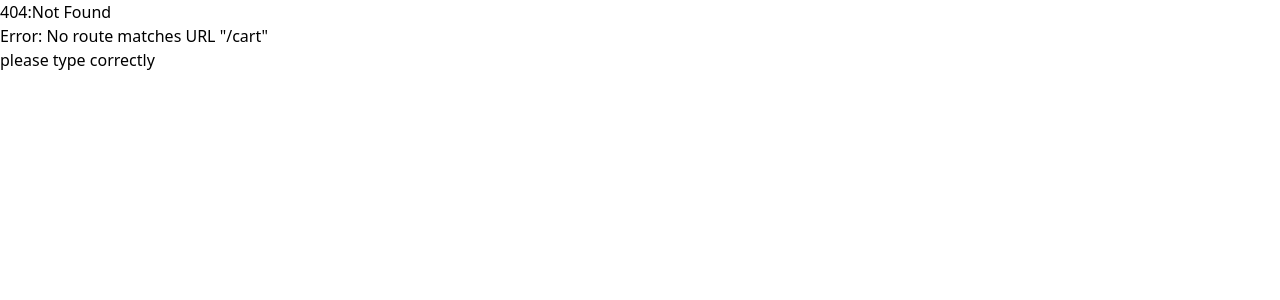
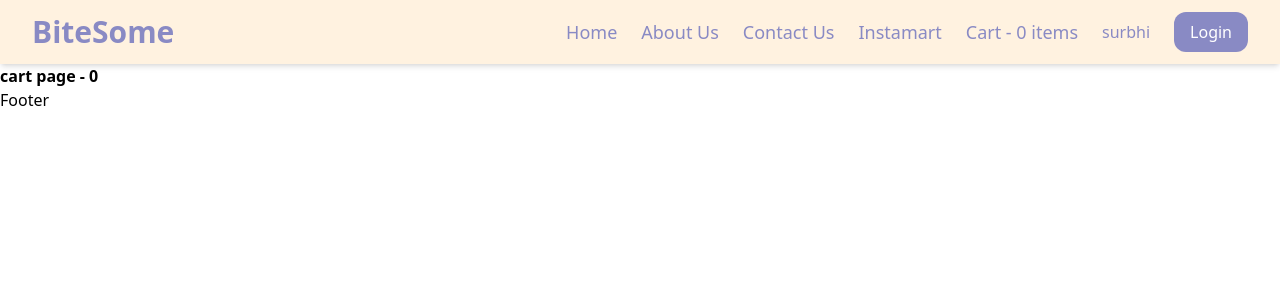
Before and after one commit to its-surbhi02/react-project, a React (Vite) app: page /cart in a window 1280 px wide. Before the commit this address had no page. Shown: the top 300 px of the page. Built offline with nearby package versions, Linux system fonts and the light colour scheme.

Commit message:
UI Updated

```diff
--- a/src/App.js
+++ b/src/App.js
@@ -13,6 +13,7 @@ import Instamart from "./components/Instamart";
 import userContext from "./utils/userContext";
 import { Provider } from "react-redux";
 import store from "./utils/store";
+import Cart from "./components/Cart";
 
 const About = lazy(() => import("./components/About"));
 
@@ -73,6 +74,10 @@ const appRouter = createBrowserRouter([
         path: "/instamart",
         element: <Instamart />,
       },
+      {
+        path: "/cart",
+        element: <Cart />,
+      },
     ],
   },
 ]);
--- /dev/null
+++ b/src/components/Cart.js
@@ -0,0 +1,15 @@
+import { useSelector } from "react-redux";
+
+const Cart = () => {
+
+    const cartItems = useSelector(store => store.cart.items)
+
+
+  return (
+    <>
+      <h1 className="font-bold ">cart page - {cartItems.length}</h1>
+    </>
+  );
+};
+
+export default Cart;
--- a/src/components/Header.js
+++ b/src/components/Header.js
@@ -1,6 +1,7 @@
 import { useState , useContext } from "react";
 import { Link } from "react-router";
 import userContext from "../utils/userContext";
+import { useSelector } from "react-redux";
 
 const Title = () => (
   <a href="/">
@@ -14,6 +15,9 @@ const Header = () => {
   const [isLoggedIn, setIsLoggedIn] = useState(false);
   const [menuOpen, setMenuOpen] = useState(false);
   const { user } = useContext(userContext);
+
+  const cartItems = useSelector(store => store.cart.items);
+  console.log(cartItems);
 
   return (
     <header className="bg-[#fff2e0] shadow-md sticky top-0 z-50">
@@ -47,8 +51,8 @@ const Header = () => {
               <li><Link to="/" className="hover:text-[#a2aadb] transition">Home</Link></li>
               <li><Link to="/about" className="hover:text-[#a2aadb] transition">About Us</Link></li>
               <li><Link to="/contact" className="hover:text-[#a2aadb] transition">Contact Us</Link></li>
-              <li><Link to="/cart" className="hover:text-[#a2aadb] transition">Cart</Link></li>
               <li><Link to="/instamart" className="hover:text-[#a2aadb] transition">Instamart</Link></li>
+              <li><Link to="/cart" className="hover:text-[#a2aadb] transition">Cart - {cartItems.length} items</Link></li>
             </ul>
 
             <span className="text-[#898ac4]">{user.name}</span>
--- a/src/components/RestaurantMenu.js
+++ b/src/components/RestaurantMenu.js
@@ -2,6 +2,8 @@ import { useEffect, useState } from "react";
 import { useParams } from "react-router";
 import Shimmer from "./Shimmer.js";
 import useRestaurant from "../utils/useRestaurant.js";
+import { addItem } from "../utils/cartSlice.js";
+import { useDispatch } from "react-redux";
 
 const RestaurantMenu = () => {
   const { id } = useParams();
@@ -28,13 +30,19 @@ const RestaurantMenu = () => {
     Array.isArray(c?.groupedCard?.cardGroupMap?.REGULAR?.cards)
   );
 
-  const menuCards =
-    groupedCards?.groupedCard?.cardGroupMap?.REGULAR?.cards || [];
+  const menuCards =  groupedCards?.groupedCard?.cardGroupMap?.REGULAR?.cards || [];
 
   const menuItems = menuCards
     .map((card) => card.card?.card)
     .filter((card) => card?.itemCards)
     .flatMap((card) => card.itemCards.map((item) => item.card.info));
+
+    const dispatch = useDispatch();
+
+    const addFoodItem = (item)=>{
+      dispatch(addItem(item));
+
+    };
 
   return !res ? (
     <Shimmer />
@@ -131,6 +139,7 @@ const RestaurantMenu = () => {
             alt={item.name}
           />
         )}
+        <button className="p-2 bg-green-500" onClick={()=> addFoodItem(item)}>Add</button>
       </div>
     ))}
   </div>
```
